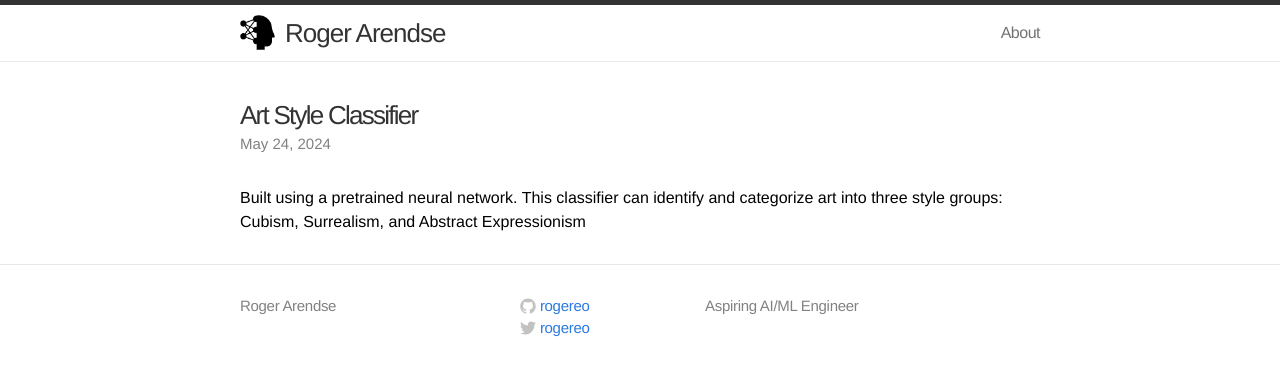
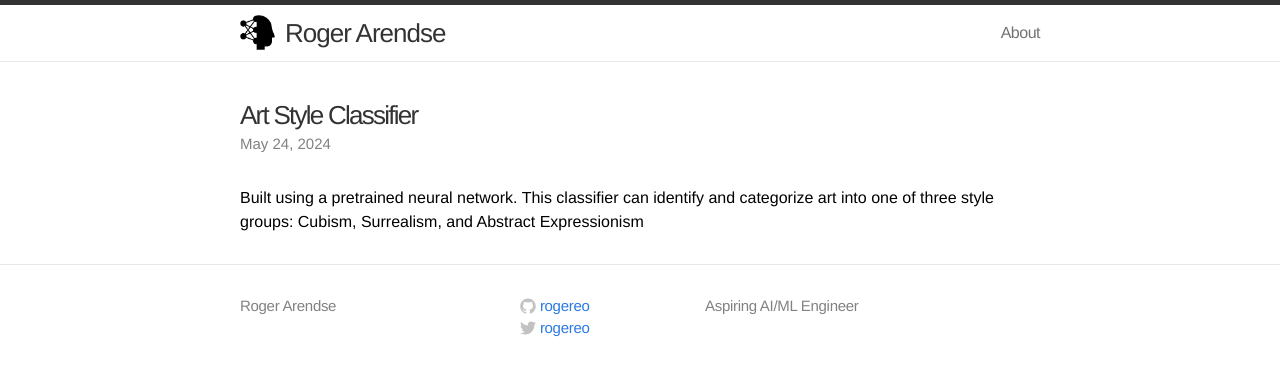
Before and after one commit to rogereo/rogereo.github.io, a Jekyll site: the page built from _posts/2024-05-24-art-style-classifier.markdown, in a window 1280 px wide. Shown: the top 376 px of the page. Built offline with Jekyll 4.4.1, drawn with Linux system fonts in a browser that asks for light colours.

Commit message:
description

```diff
--- a/_posts/2024-05-22-mammal-type-classifier.markdown
+++ b/_posts/2024-05-22-mammal-type-classifier.markdown
@@ -2,9 +2,9 @@
 layout: post
 comments: false
 title: "Mammal Type Classifier"
-excerpt: "Built using a pretrained neural network. This classifier can identify and categorize mammals into five primary groups: primates, rodents, ungulates, carnivores, and marsupials"
+excerpt: "Built using a pretrained neural network. This classifier can identify and categorize mammals into one of five primary groups: primates, rodents, ungulates, carnivores, and marsupials"
 date:   2024-05-22 00:00:00
 mathjax: false
 ---
 
-Built using a pretrained neural network. This classifier can identify and categorize mammals into five primary groups: primates, rodents, ungulates, carnivores, and marsupials
+Built using a pretrained neural network. This classifier can identify and categorize mammals into one of five primary groups: primates, rodents, ungulates, carnivores, and marsupials
--- a/_posts/2024-05-24-art-style-classifier.markdown
+++ b/_posts/2024-05-24-art-style-classifier.markdown
@@ -2,9 +2,9 @@
 layout: post
 comments: false
 title: "Art Style Classifier"
-excerpt: "Built using a pretrained neural network. This classifier can identify and categorize art into three style groups: Cubism, Surrealism, and Abstract Expressionism."
+excerpt: "Built using a pretrained neural network. This classifier can identify and categorize art into one of three style groups: Cubism, Surrealism, and Abstract Expressionism."
 date:   2024-05-24 00:00:00
 mathjax: false
 ---
 
-Built using a pretrained neural network. This classifier can identify and categorize art into three style groups: Cubism, Surrealism, and Abstract Expressionism
+Built using a pretrained neural network. This classifier can identify and categorize art into one of three style groups: Cubism, Surrealism, and Abstract Expressionism
```
